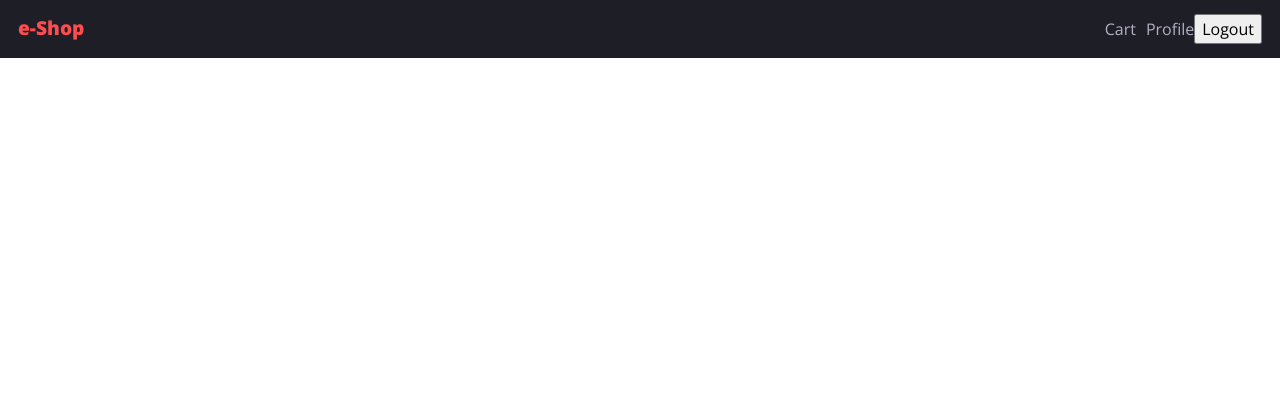
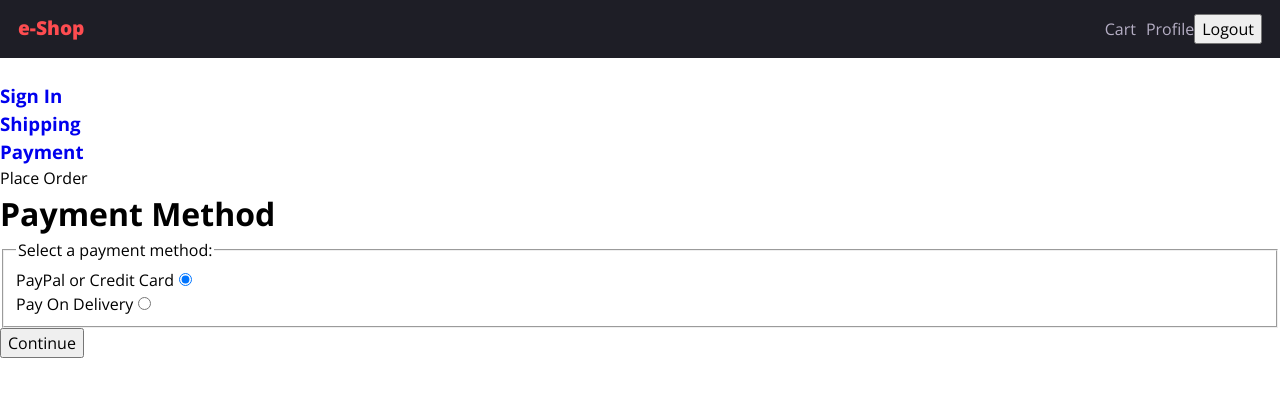
Before and after one commit to VentsiGeorgiev/e-shop, a React (Create React App) app in the folder client/: page /payment in a window 1280 px wide. Shown: the top 396 px of the page. Built offline with nearby package versions, Linux system fonts and the light colour scheme; sample sign-in values are in the browser's storage.

Commit message:
Payment Page and save payment method

```diff
--- a/client/src/App.js
+++ b/client/src/App.js
@@ -8,6 +8,7 @@ import Register from './pages/Register/Register';
 import Profile from './pages/Profile/Profile';
 import PrivateRoute from './components/PrivateRoute/PrivateRoute';
 import Shipping from './pages/Shipping/Shipping';
+import Payment from './pages/Payment/Payment';
 
 function App() {
   return (
@@ -27,6 +28,9 @@ function App() {
           <Route path='/shipping' element={<PrivateRoute />} >
             <Route path='/shipping' element={<Shipping />} />
           </Route>
+          <Route path='/payment' element={<PrivateRoute />} >
+            <Route path='/payment' element={<Payment />} />
+          </Route>
 
         </Routes>
 
--- a/client/src/features/cart/cartSlice.js
+++ b/client/src/features/cart/cartSlice.js
@@ -44,6 +44,14 @@ export const addShippingAddress = createAsyncThunk(
     'cart/addShippingAddress',
     (data, thunkAPI) => {
         localStorage.setItem('shippingAddress', JSON.stringify(data));
+        return data;
+    }
+);
+
+export const savePaymentMethod = createAsyncThunk(
+    'cart/savePaymentMethod',
+    (data, thunkAPI) => {
+        localStorage.setItem('paymentMethod', JSON.stringify(data));
         return data;
     }
 );
@@ -114,6 +122,11 @@ export const productSlice = createSlice({
                 state.isLoading = false;
                 state.isSuccess = true;
                 state.shippingAddress = action.payload;
+            })
+            .addCase(savePaymentMethod.fulfilled, (state, action) => {
+                state.isLoading = false;
+                state.isSuccess = true;
+                state.paymentMethod = action.payload;
             });
     }
 });
--- /dev/null
+++ b/client/src/pages/Payment/Payment.js
@@ -0,0 +1,73 @@
+import { useState } from 'react';
+import { useDispatch, useSelector } from 'react-redux';
+import { useNavigate } from 'react-router-dom';
+import Checkout from '../../components/Checkout/Checkout';
+import { savePaymentMethod } from '../../features/cart/cartSlice';
+
+function Payment() {
+    const dispatch = useDispatch();
+    const navigate = useNavigate();
+
+    const { shippingAddress } = useSelector((state) => state.cart);
+
+    if (!shippingAddress) {
+        navigate('/shipping');
+    }
+
+    const [paymentMethod, setPaymentMethod] = useState('PayPal');
+
+
+    const onSubmitHandler = (e) => {
+        e.preventDefault();
+
+        console.log(paymentMethod);
+
+        dispatch(savePaymentMethod(paymentMethod));
+        navigate('/placeorder');
+
+
+    };
+
+    return (
+        <>
+            <Checkout step1 step2 step3 />
+            <h1>Payment Method</h1>
+            <form onSubmit={onSubmitHandler}>
+                <fieldset>
+                    <legend>Select a payment method:</legend>
+                    <div>
+                        <label htmlFor="PayPal">PayPal or Credit Card</label>
+                        <input
+                            type="radio"
+                            id="PayPal"
+                            name="PayPal"
+                            value="PayPal"
+                            checked={paymentMethod === 'PayPal'}
+                            onChange={(e) => {
+                                setPaymentMethod(e.target.value);
+                            }}
+                        />
+                    </div>
+                    <div>
+                        <label htmlFor="PayByDelivery">Pay On Delivery</label>
+                        <input
+                            type="radio"
+                            id="payOnDelivery"
+                            name="payOnDelivery"
+                            value="Pay On Delivery"
+                            checked={paymentMethod === 'Pay On Delivery'}
+                            onChange={(e) => {
+                                setPaymentMethod(e.target.value);
+                            }}
+                        />
+                    </div>
+                </fieldset>
+
+                <button>Continue</button>
+            </form>
+        </>
+
+    );
+}
+
+export default Payment;
```
